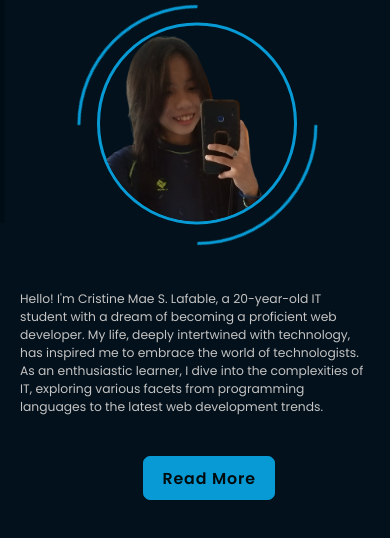
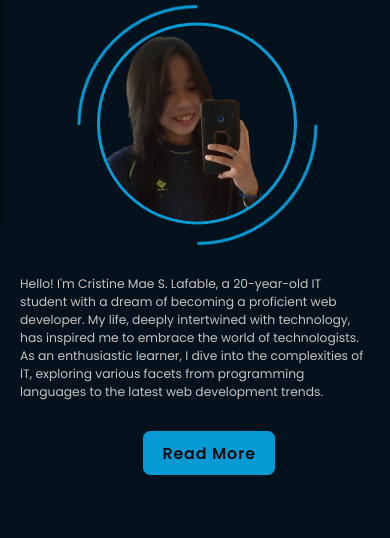
Before and after one commit to ctine-4/ctine-4.github.io, a plain HTML site: page about.html in a window 390 px wide. Shown: the part 160-698 px from the top of the page. Drawn offline with nearby package versions, Linux system fonts and the light colour scheme.

Commit message:
style.css

```diff
--- a/style.css
+++ b/style.css
@@ -1075,12 +1075,12 @@ span{
     }
 
     .about-content{
-        margin-top: 600px;
+        margin-top: 570px;
         margin-left: 20px;
         margin-right: 20px;
     }
 
     .about .btn-box{
-        margin-top: 850px;
+        margin-top: 800px;
     }
 }
```
